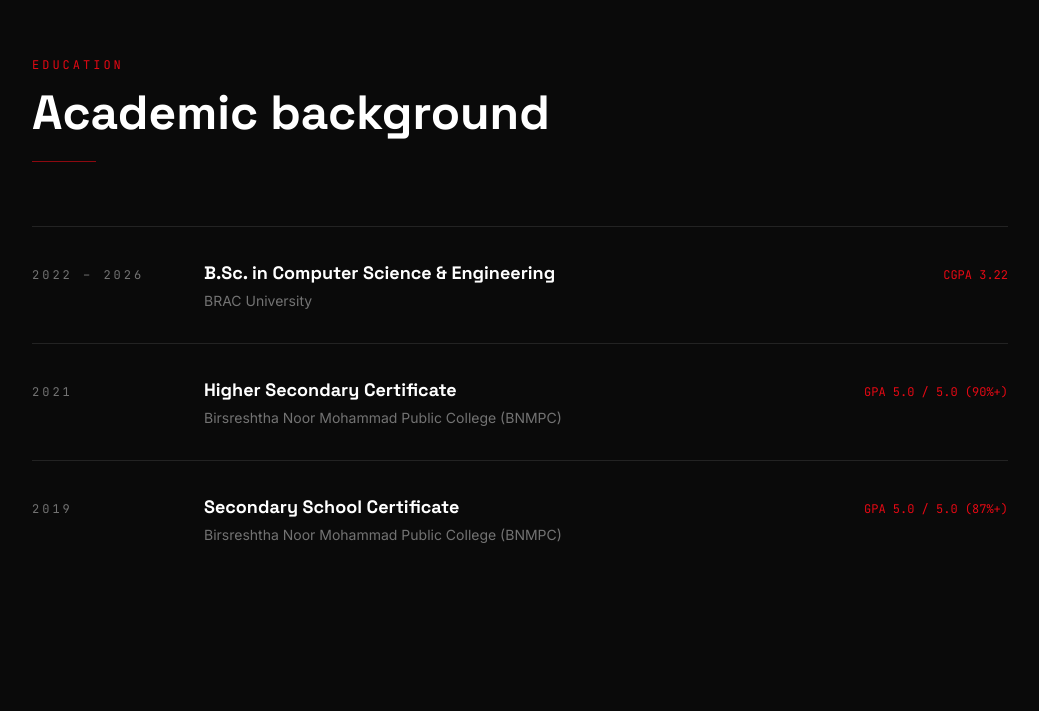
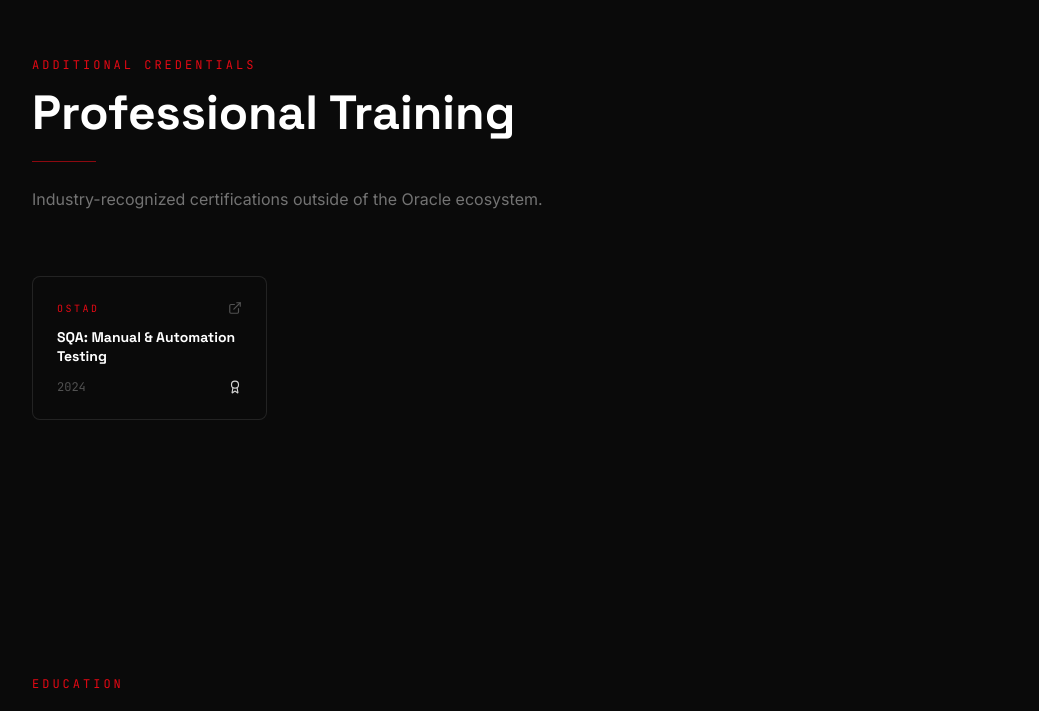
Before and after one commit to Atef123Ahabab/portfolio, a React (Vite) app: page / in a window 1280 px wide. Shown: the part 5953-6664 px from the top of the page, without its empty margins (120-1159 px from the left). Built offline with nearby package versions, Linux system fonts and the light colour scheme.

Commit message:
fix: correctly import OtherCertifications in App

```diff
--- a/src/App.tsx
+++ b/src/App.tsx
@@ -5,6 +5,7 @@ import About from "./components/sections/About";
 import Skills from "./components/sections/Skills";
 import Projects from "./components/sections/Projects";
 import Certifications from "./components/sections/Certifications";
+import OtherCertifications from "./components/sections/OtherCertifications";
 import Education from "./components/sections/Education";
 import Contact from "./components/sections/Contact";
 
@@ -18,6 +19,7 @@ export default function App() {
         <Skills />
         <Projects />
         <Certifications />
+        <OtherCertifications />
         <Education />
         <Contact />
       </main>
```
